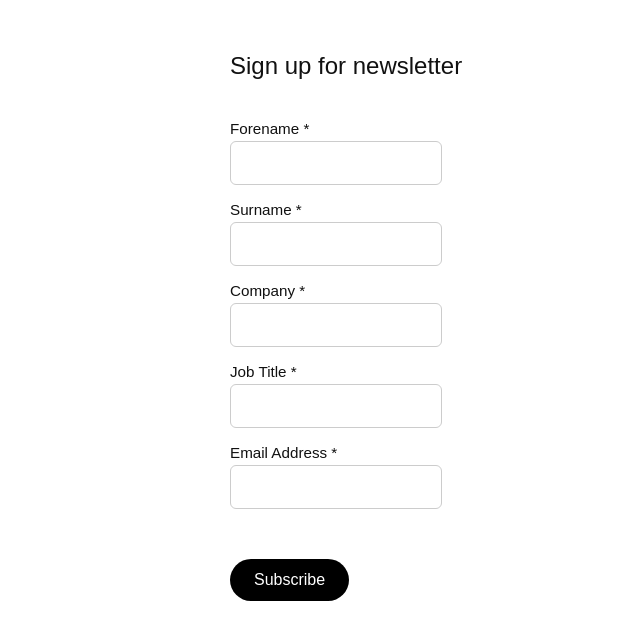
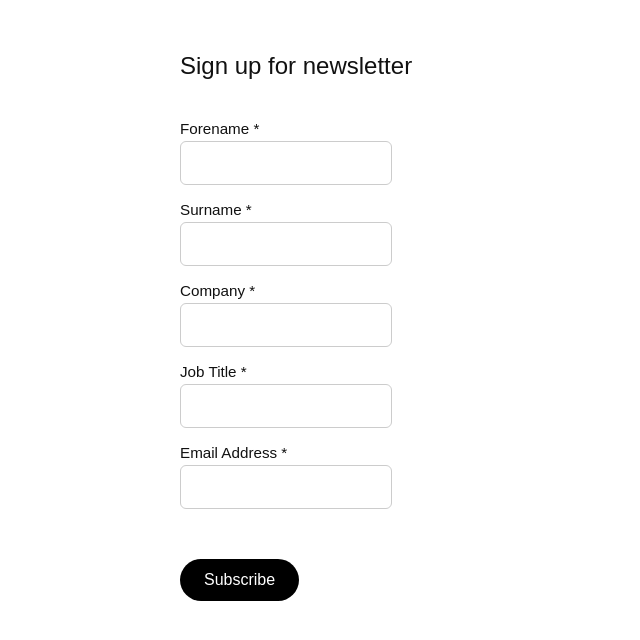
Before and after one commit to billybillycheung/newsletter-form, a plain HTML site: page index.html in a window 1280 px wide. Shown: the whole page, without its empty margins (60-700 px from the left). Drawn offline with Linux system fonts and the light colour scheme; a web font is replaced by a local one.

Commit message:
Update index.html

```diff
--- a/index.html
+++ b/index.html
@@ -17,7 +17,7 @@
     font-family: 'PPNikkeiMaru', sans-serif;
     margin: 0;
     padding: 0;
-    height: 100%;
+    height: auto;
     background-color: transparent;
     color: #111;
     overflow-x: hidden;
@@ -40,8 +40,9 @@
   }
 
 .form-wrapper {
-  max-width: 700px;
-  height: 100vh;
+  max-width: 100vh;
+  height: auto;
+  min-height: 100%;
   margin: 0 auto;
   padding: 2rem;
   background: transparent;
```
